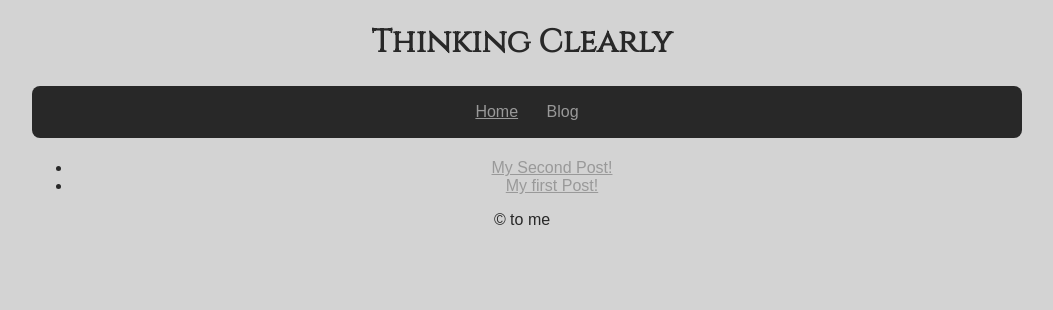
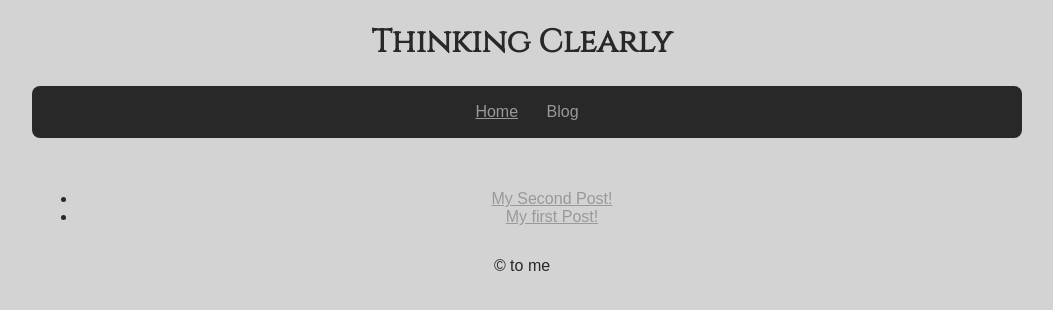
Before and after one commit to dekay2001/dekay2001.github.io, a Jekyll site: the page built from blog/index.md, in a window 1280 px wide. Shown: the top 310 px of the page, without its empty margins (108-1161 px from the left). Built offline with Jekyll 4.4.1, drawn with Linux system fonts in a browser that asks for light colours; some web fonts are replaced; our own code applies the rules of GitHub Pages for plain Markdown files.

Commit message:
Adding main to blog and responsive css for main

```diff
--- a/assets/css/responsive.css
+++ b/assets/css/responsive.css
@@ -6,4 +6,48 @@
   nav a{
     display:inline-block;
   }
+  main{
+    display: flex;
+    flex-wrap: wrap;
   }
+  main #middle{
+    width: 40%;
+    min-width: 200px;
+  }
+}
+
+@media only screen and (min-width: 960px){
+  main #middle{
+      width:55%;
+      order:1;
+      margin-left: 0px;
+      margin-right: 0px;
+  }
+  main #right{
+      width:20%;
+      order:2;
+      margin-left: 0px;
+      margin-right: 0px;
+  }
+  main #left{
+      width:20%;
+      order:0;
+      margin-left: 0px;
+      margin-right: 0px;
+  }
+}
+
+/*Higher than 570px*/
+@media screen and (min-height: 800px) and (min-width: 960px) {
+  main #middle{
+      width: 100%;
+      min-width: 200px;
+      order:0;
+  }
+  main #right{
+      width:100%;
+      order:0;
+      margin-left: 0px;
+      margin-right: 0px;
+  }
+}
--- a/assets/css/style.css
+++ b/assets/css/style.css
@@ -47,3 +47,11 @@
     font-size: 16px;
     font-family: 'Oxegyn', arial, verdana, sans-serif;
 }
+
+/*Main middle content*/
+main div{
+    text-align: center;
+    width: 100%;
+    margin: auto;
+    padding: 5px 5px;
+}
--- a/blog/index.md
+++ b/blog/index.md
@@ -1,7 +1,18 @@
-<ul>
-  {% for post in site.posts %}
-    <li>
-      <a href="{{ post.url }}">{{ post.title }}</a>
-    </li>
-  {% endfor %}
-</ul>
+<main id="home_content" class="content">
+    <!-- Left -->
+    <div id="left">
+    </div>
+    <!-- Middle -->
+    <div id="middle" >
+        <ul>
+            {% for post in site.posts %}
+                <li>
+                    <a href="{{ post.url }}">{{ post.title }}</a>
+                </li>
+            {% endfor %}
+        </ul>
+    </div>
+    <!--Right -->
+    <div id="right">
+    </div>
+</main>
```
Lines whose indentation alone changed are shown as unchanged.
